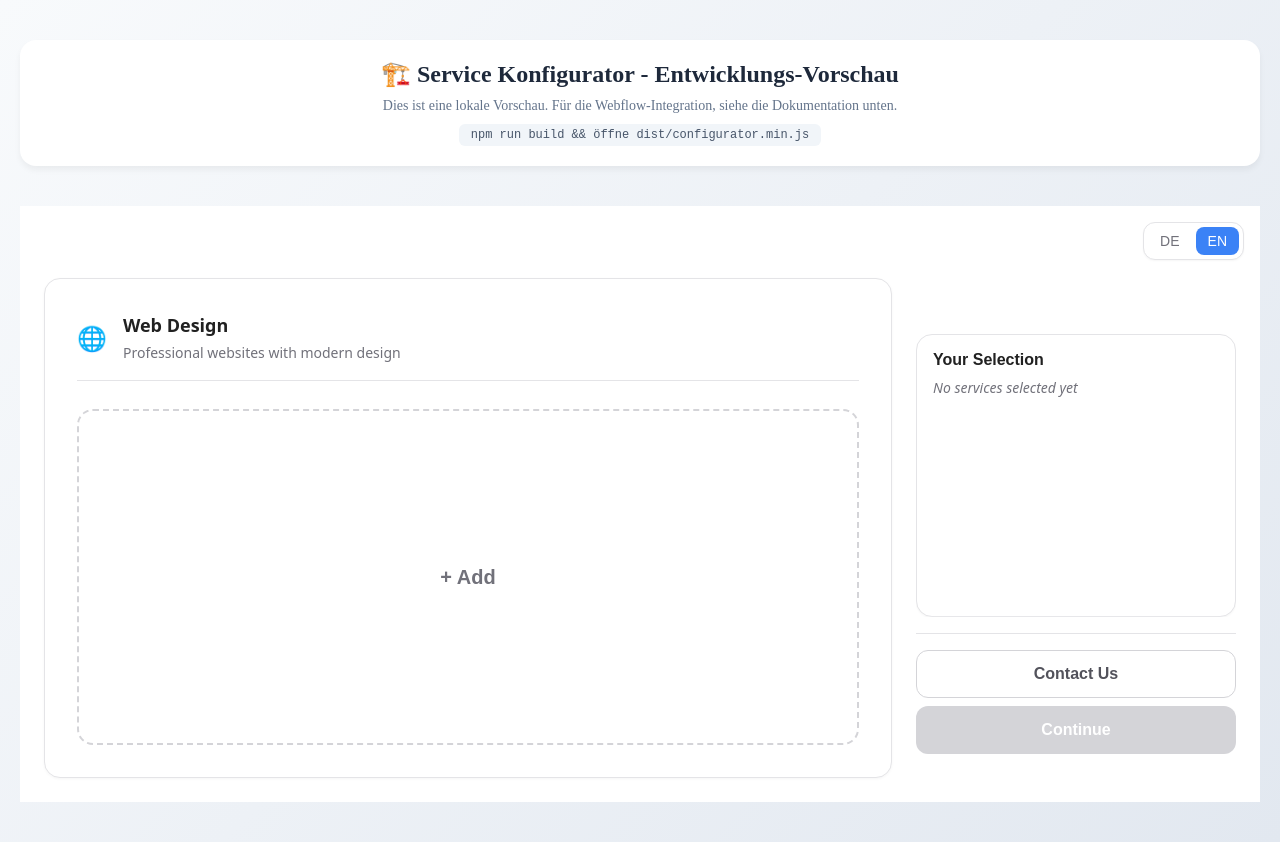
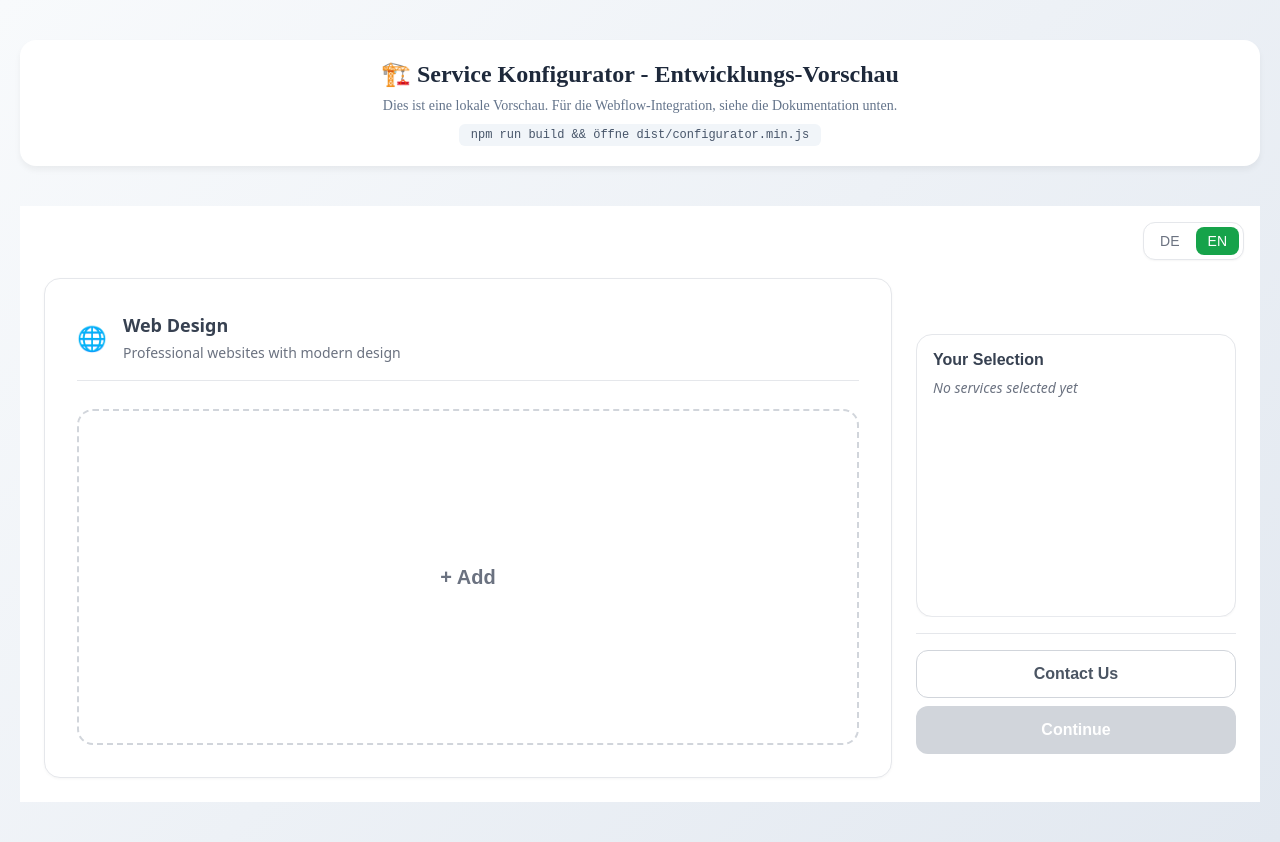
Before and after one commit to tilturmundleufer/tl-service-configurator, a website: page index.html in a window 1280 px wide. Drawn offline with Linux system fonts and the light colour scheme.

Commit message:
Design: Hell, Weiß/Grau mit grünen Akzenten (Textilguru-Style)
- Primary: Blau → Grün (#16a34a)
- Neutrals: Hellere Grautöne
- Angelehnt an textilguru.ch

Made-with: Cursor

```diff
--- a/styles/configurator.css
+++ b/styles/configurator.css
@@ -1,32 +1,32 @@
 /**
- * Turm & Leufer Service Configurator Styles
- * Angepasst an turmundleufer.de: Weiß/Schwarz/Blau, klare Typografie
+ * Configurator Styles
+ * Hell, Weiß und Grau mit grünen Akzenten (Textilguru-Style)
  */
 
 /* ============================================
-   CSS Custom Properties (Variables) – Turm & Leufer Brand
+   CSS Custom Properties (Variables)
    ============================================ */
 :root {
-  /* Brand Colors – wie turmundleufer.de */
-  --tl-color-primary: #3B82F6;
-  --tl-color-primary-dark: #2563eb;
-  --tl-color-primary-light: #60a5fa;
-  --tl-color-primary-alpha: rgba(59, 130, 246, 0.08);
+  /* Brand Colors – Grün wie Textilguru */
+  --tl-color-primary: #16a34a;
+  --tl-color-primary-dark: #15803d;
+  --tl-color-primary-light: #22c55e;
+  --tl-color-primary-alpha: rgba(22, 163, 74, 0.08);
 
-  /* Neutrals – klare Kontraste */
+  /* Neutrals – Hell, Weiß, Grau */
   --tl-color-white: #ffffff;
-  --tl-color-black: #0f172a;
-  --tl-color-gray-50: #fafafa;
-  --tl-color-gray-100: #f4f4f5;
-  --tl-color-gray-200: #e4e4e7;
-  --tl-color-gray-300: #d4d4d8;
-  --tl-color-gray-400: #a1a1aa;
-  --tl-color-gray-500: #71717a;
-  --tl-color-gray-600: #52525b;
-  --tl-color-gray-700: #3f3f46;
-  --tl-color-gray-800: #27272a;
-  --tl-color-gray-900: #18181b;
-  --tl-color-text: #212121;
+  --tl-color-black: #1a1a1a;
+  --tl-color-gray-50: #f9fafb;
+  --tl-color-gray-100: #f3f4f6;
+  --tl-color-gray-200: #e5e7eb;
+  --tl-color-gray-300: #d1d5db;
+  --tl-color-gray-400: #9ca3af;
+  --tl-color-gray-500: #6b7280;
+  --tl-color-gray-600: #4b5563;
+  --tl-color-gray-700: #374151;
+  --tl-color-gray-800: #1f2937;
+  --tl-color-gray-900: #111827;
+  --tl-color-text: #374151;
 
   /* Feedback Colors */
   --tl-color-success: #10b981;
@@ -46,7 +46,7 @@
   --tl-shadow-md: 0 2px 8px rgba(0, 0, 0, 0.06);
   --tl-shadow-lg: 0 4px 12px rgba(0, 0, 0, 0.08);
   --tl-shadow-xl: 0 8px 24px rgba(0, 0, 0, 0.1);
-  --tl-shadow-glow: 0 0 0 1px rgba(59, 130, 246, 0.2);
+  --tl-shadow-glow: 0 0 0 1px rgba(22, 163, 74, 0.2);
 
   /* Spacing */
   --tl-spacing-xs: 0.25rem;
```
